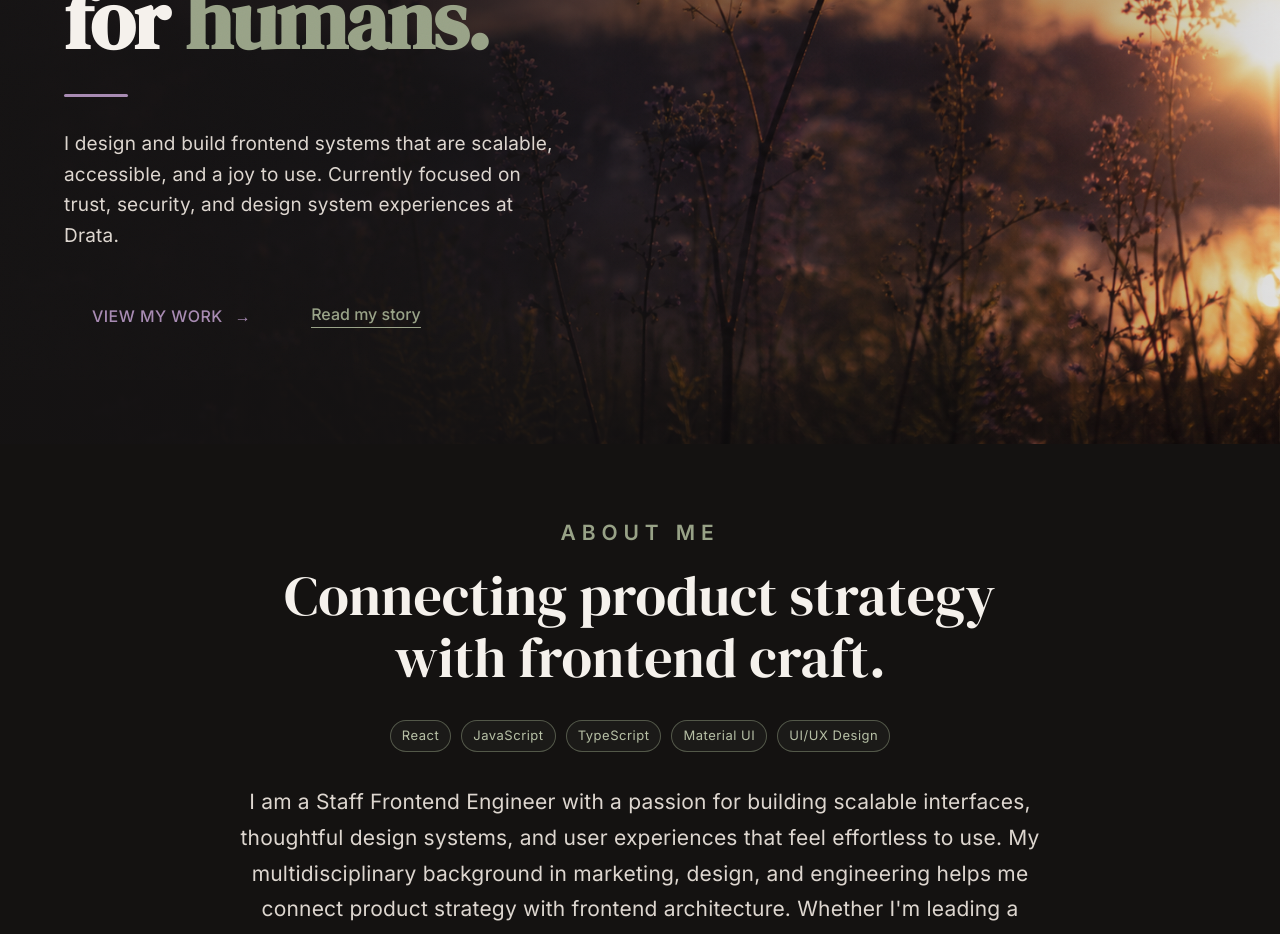
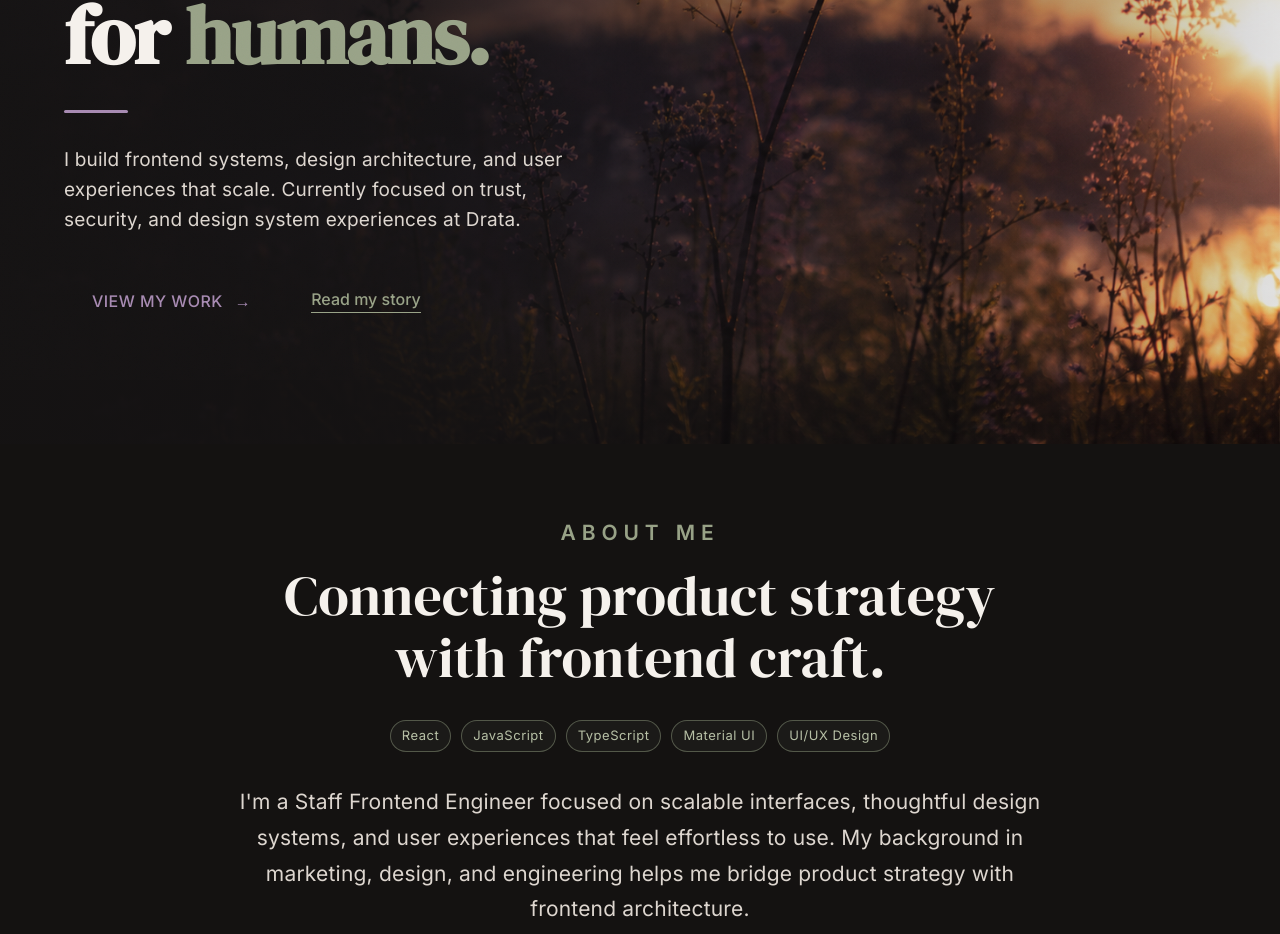
Before and after one commit to sunnydatko/sunny-datko, a React (Vite) app: page / in a window 1280 px wide. Shown: the part 420-1354 px from the top of the page. Built offline with nearby package versions, Linux system fonts and the light colour scheme.

Commit message:
update copy

```diff
--- a/src/components/About.tsx
+++ b/src/components/About.tsx
@@ -40,7 +40,7 @@ const About = () => {
           >
             About Me
           </Typography>
-          <Typography variant="h3" sx={{  mt: 2, mb: 4 }}>
+          <Typography variant="h3" sx={{ mt: 2, mb: 4 }}>
             Connecting product strategy with frontend craft.
           </Typography>
 
@@ -60,13 +60,7 @@ const About = () => {
           </Box>
 
           <Typography paragraph sx={{ color: "grey.200", lineHeight: 1.7 }}>
-            I am a Staff Frontend Engineer with a passion for building scalable
-            interfaces, thoughtful design systems, and user experiences that
-            feel effortless to use. My multidisciplinary background in marketing,
-            design, and engineering helps me connect product strategy with
-            frontend architecture. Whether I'm leading a design-system overhaul
-            or mentoring the engineers around me, I care most about shipping work
-            that raises the bar for the whole team and stands the test of scale.
+            I'm a Staff Frontend Engineer focused on scalable interfaces, thoughtful design systems, and user experiences that feel effortless to use. My background in marketing, design, and engineering helps me bridge product strategy with frontend architecture.
           </Typography>
         </Container>
       </div>
--- a/src/components/Contact.tsx
+++ b/src/components/Contact.tsx
@@ -65,7 +65,7 @@ const Contact = () => {
             variant="h3"
             sx={{  mt: 2, mb: 4 }}
           >
-            Let's Chat
+            I'd love to connect
           </Typography>
           <form ref={form} onSubmit={sendEmail}>
             <Box
--- a/src/components/Hero.tsx
+++ b/src/components/Hero.tsx
@@ -97,8 +97,8 @@ const Hero = () => (
             mb: { xs: 4, md: 5 },
           }}
         >
-          I design and build frontend systems that are scalable, accessible, and
-          a joy to use. Currently focused on trust, security, and design system experiences at Drata.
+          I build frontend systems, design architecture, and user experiences that scale.
+          Currently focused on trust, security, and design system experiences at Drata.
         </Typography>
 
         {/* CTAs */}
```
